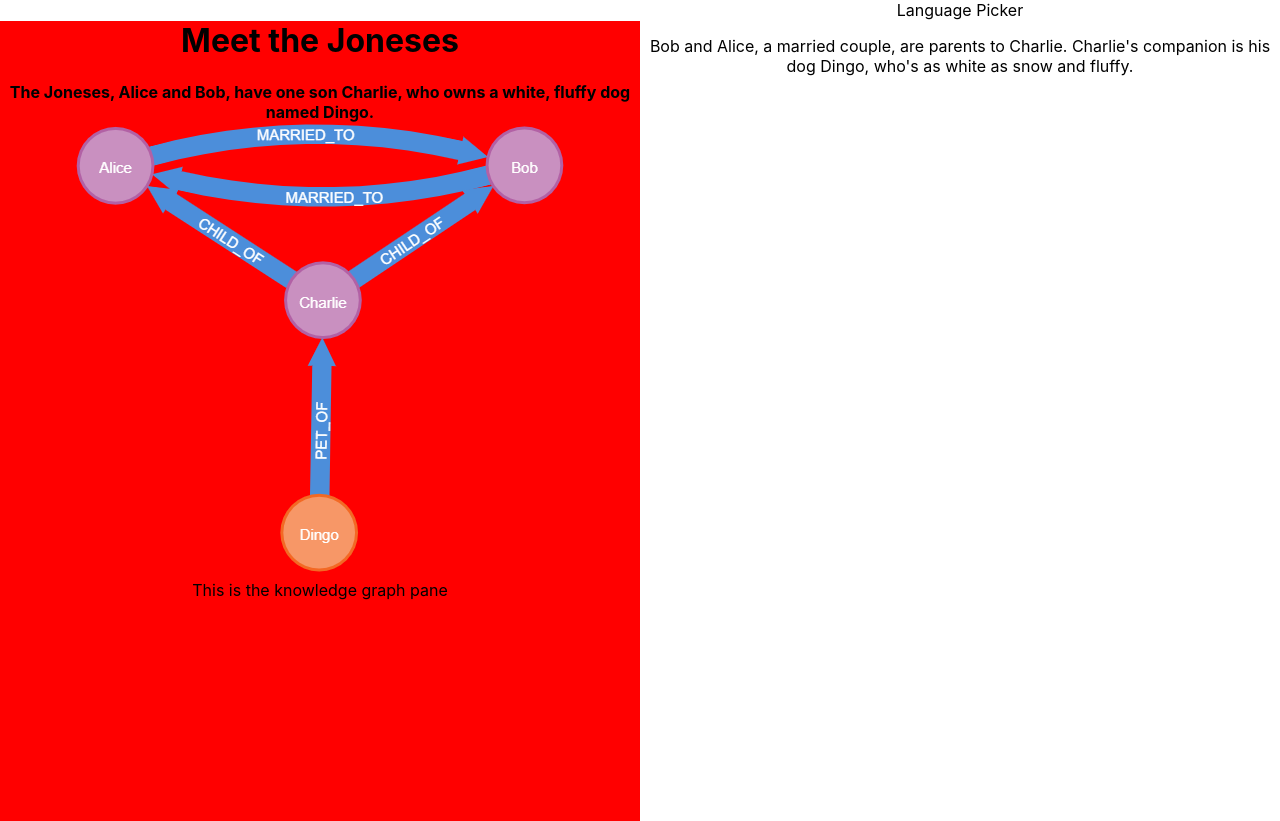
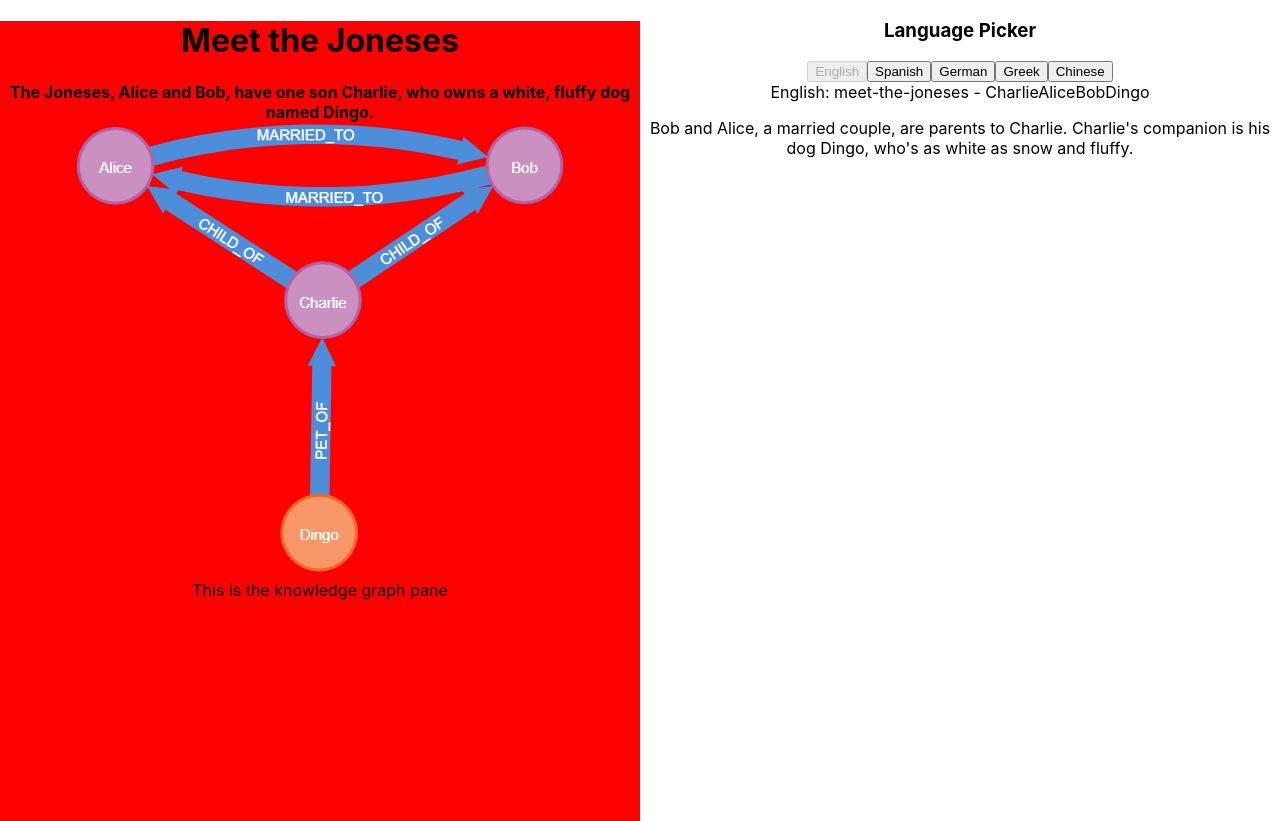
Before and after one commit to eejai42/syntax-free-vs-locked, a React (Create React App) app in the folder the-joneses/MartiniGlassScrollingSyntax/martini-scroller-app/: page / in a window 1280 px wide. Built offline with nearby package versions, Linux system fonts and the light colour scheme.

Commit message:
Got the basic mechanics working.

```diff
--- a/the-joneses/MartiniGlassScrollingSyntax/martini-scroller-app/public/data.json
+++ b/the-joneses/MartiniGlassScrollingSyntax/martini-scroller-app/public/data.json
@@ -3,23 +3,23 @@
     "title": "Meet the Joneses",
     "languages": [
       {
-        "name": "english",
+        "name": "English",
         "keywords": ["Charlie", "Alice", "Bob", "Dingo"]
       },
       {
-        "name": "spanish",
+        "name": "Spanish",
         "keywords": ["Charlie", "Alicia", "Roberto", "Dingo"]
       },
       {
-        "name": "german",
+        "name": "German",
         "keywords": ["Karl", "Alice", "Bob", "Dingo"]
       },
       {
-        "name": "greek",
+        "name": "Greek",
         "keywords": ["Τσάρλι", "Αλίκη", "Μπομπ", "Ντίνγκο"]
       },
       {
-        "name": "chinese",
+        "name": "Chinese",
         "keywords": ["查理", "艾丽丝", "鲍勃", "丁戈"]
       }
     ],
@@ -30,7 +30,8 @@
         "image": "/glasses/1.png",
         "statement": "The Joneses, Alice and Bob, have one son Charlie, who owns a white, fluffy dog named Dingo.",
         "languages": {
-          "english": {
+          "English": {
+            "text": "The Joneses, Alice and Bob, have one son Charlie, who owns a white, fluffy dog named Dingo.",
             "variations": [
               "Alice and Bob Jones are married. They have a son named Charlie. Charlie has a pet dog, a white, fluffy one named Dingo.",
               "Bob and Alice, a married couple, are parents to Charlie. Charlie's companion is his dog Dingo, who's as white as snow and fluffy.",
@@ -44,7 +45,7 @@
               "The Jones family unit includes Alice, Bob, their son Charlie, and Charlie's white dog Dingo, characterized by its fluffy fur."
             ]
           },
-          "spanish": {
+          "Spanish": {
             "variations": [
               "Alice y Bob Jones están casados. Tienen un hijo llamado Charlie. Charlie tiene un perro blanco y esponjoso llamado Dingo.",
               "Bob y Alice, un matrimonio, son padres de Charlie. El compañero de Charlie es su perro Dingo, que es tan blanco como la nieve y esponjoso.",
--- a/the-joneses/MartiniGlassScrollingSyntax/martini-scroller-app/src/App.js
+++ b/the-joneses/MartiniGlassScrollingSyntax/martini-scroller-app/src/App.js
@@ -6,6 +6,7 @@ import LanguagePicker from './LanguagePicker';
 
 function App() {
   const [data, setData] = useState(null);
+  const [currentLanguage, setCurrentLanguage] = useState('English');
 
   useEffect(() => {
     // Fetch the JSON data when the component mounts
@@ -20,6 +21,11 @@ function App() {
       });
   }, []);
 
+  // Handler for language change
+  const handleLanguageChange = (language) => {
+    setCurrentLanguage(language);
+  };
+
   // Check if data is loaded
   if (!data) {
     return <div>Loading...</div>; // Or any other loading indicator
@@ -29,11 +35,11 @@ function App() {
     <div className="App">
       <div className="SplitScreen">
         <div className="LeftPane">
-          <GraphViewer  data={data} languageName={'English'} storyId={'meet-the-joneses'} />
+          <GraphViewer data={data} languageName={currentLanguage} storyId='meet-the-joneses' />
         </div>
         <div className="RightPane">
-          <LanguagePicker  data={data} languageName={'English'} storyId={'meet-the-joneses'}/>
-          <TextScroller data={data} languageName={'English'} storyId={'meet-the-joneses'} /> {/* Pass the data as a prop */}
+          <LanguagePicker data={data} currentLanguage={currentLanguage} onLanguageChange={handleLanguageChange} />
+          <TextScroller data={data} languageName={currentLanguage} storyId='meet-the-joneses' />
         </div>
       </div>
     </div>
--- a/the-joneses/MartiniGlassScrollingSyntax/martini-scroller-app/src/LanguagePicker.js
+++ b/the-joneses/MartiniGlassScrollingSyntax/martini-scroller-app/src/LanguagePicker.js
@@ -1,16 +1,20 @@
 // LanguagePicker.js
+import React from 'react';
 
-import React, { useState } from 'react';
-
-const LanguagePicker = () => {
-  const [language, setLanguage] = useState('English');
-
-  // Logic to handle language change
+const LanguagePicker = ({ data, currentLanguage, onLanguageChange }) => {
 
   return (
     <div>
-        Language Picker
-      {/* UI for picking a language */}
+      <h3>Language Picker</h3>
+      {data.story.languages.map((language, index) => (
+        <button
+          key={index}
+          onClick={() => onLanguageChange(language.name)}
+          disabled={currentLanguage === language.name}
+        >
+          {language.name}
+        </button>
+      ))}
     </div>
   );
 };
--- a/the-joneses/MartiniGlassScrollingSyntax/martini-scroller-app/src/TextScroller.js
+++ b/the-joneses/MartiniGlassScrollingSyntax/martini-scroller-app/src/TextScroller.js
@@ -11,7 +11,7 @@ const TextScroller = ({ data, languageName, storyId }) => {
     // Find the matching story and language
     const story = data.story["syntax-locked-vs-unlocked"].find(s => s.id === storyId);
     if (story) {
-      const languageVariations = story.languages[languageName.toLowerCase()];
+      const languageVariations = story.languages[languageName];
       if (languageVariations) {
         setVariations(languageVariations.variations);
         const languageKeywords = data.story.languages.find(lang => lang.name.toLowerCase() === languageName.toLowerCase());
@@ -34,6 +34,10 @@ const TextScroller = ({ data, languageName, storyId }) => {
 
   return (
     <div className="TextScroller">
+            <div>
+                {languageName}: {storyId} - {keywords}
+            </div>
+
       <p>{variations[currentVariationIndex]}</p>
     </div>
   );
```
